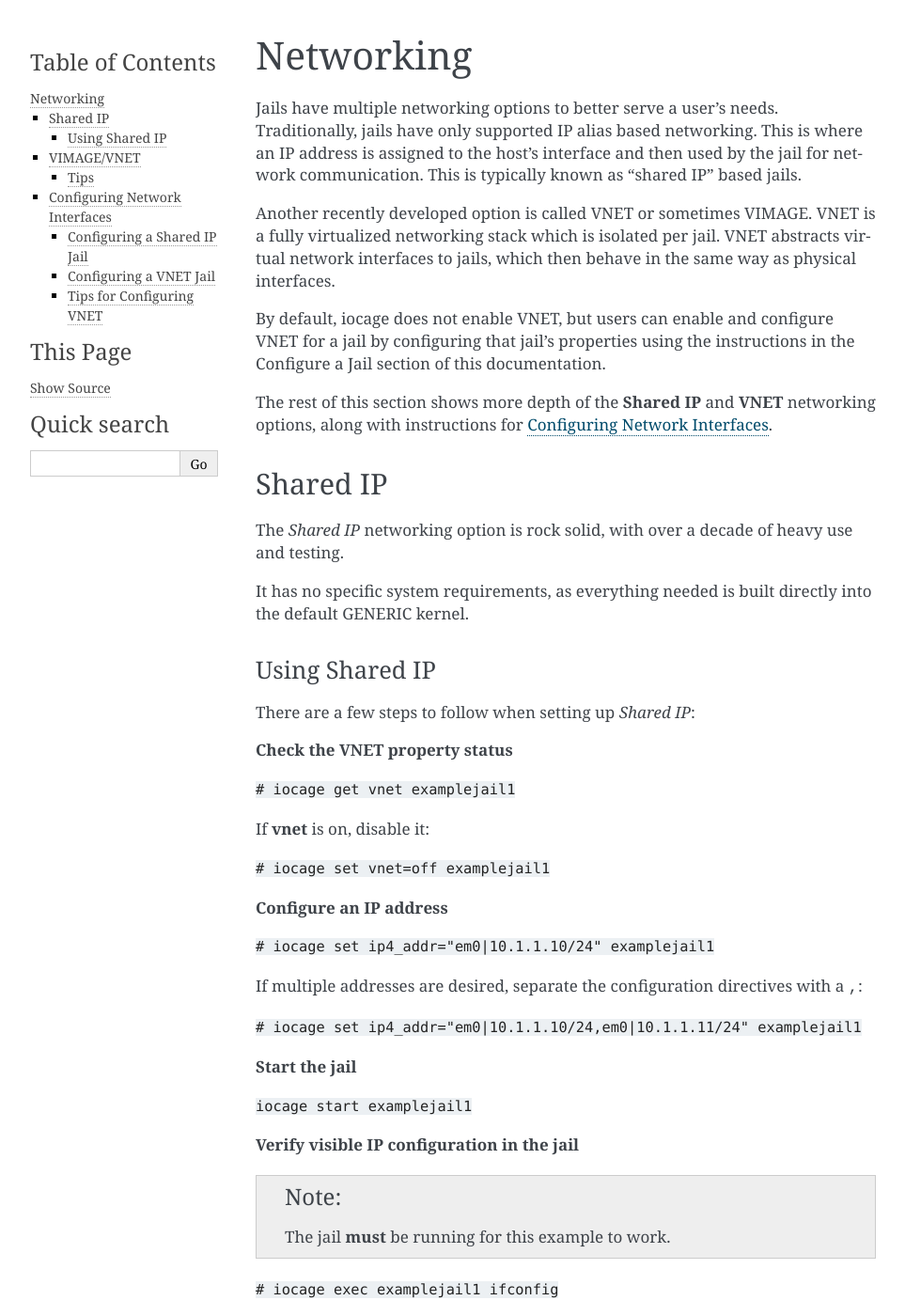
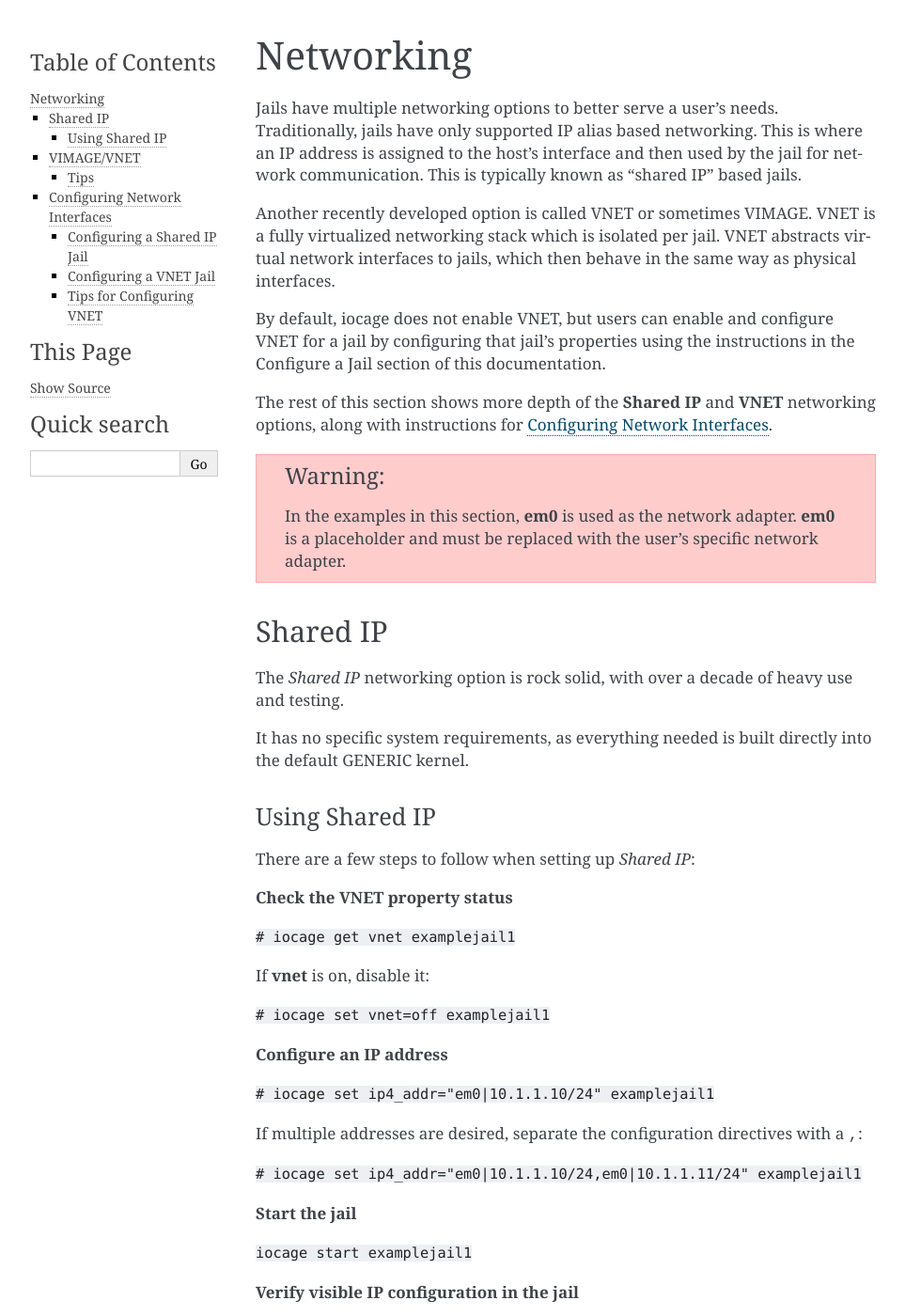
Before and after one commit to iocage/iocage, a Sphinx documentation site: the page built from doc/source/networking.rst, in a window 1280 px wide and 1400 px high. Shown: the whole window at 94% size, without its empty margins (148-1111 px from the left). Built offline with Sphinx 7.4.7, drawn with Linux system fonts in a browser that asks for light colours.

Commit message:
Update networking.rst
Address review comments. Added a single warning box about "em0" to the initial section, which looks sufficient in build testing.

```diff
--- a/doc/source/networking.rst
+++ b/doc/source/networking.rst
@@ -23,6 +23,10 @@
 The rest of this section shows more depth of the **Shared IP** and
 **VNET** networking options, along with instructions for
 :ref:`Configuring Network Interfaces`.
+
+.. warning:: In the examples in this section, **em0** is used as the
+   network adapter. **em0** is a placeholder and must be replaced with
+   the user's specific network adapter.
 
 .. index:: Shared IP
 .. _Shared IP:
@@ -66,8 +70,6 @@
 :samp:`iocage start examplejail1`
 
 **Verify visible IP configuration in the jail**
-
-.. note:: The jail **must** be running for this example to work.
 
 :samp:`# iocage exec examplejail1 ifconfig`
 
```
